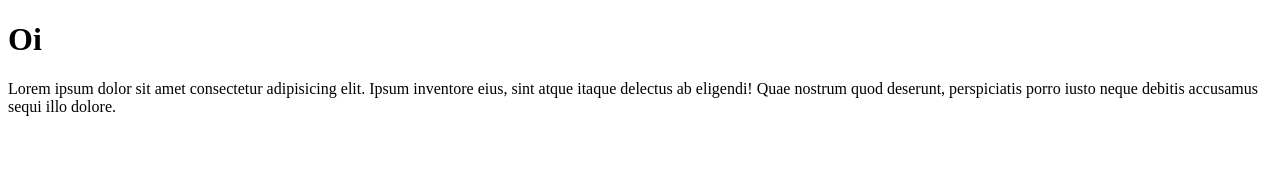
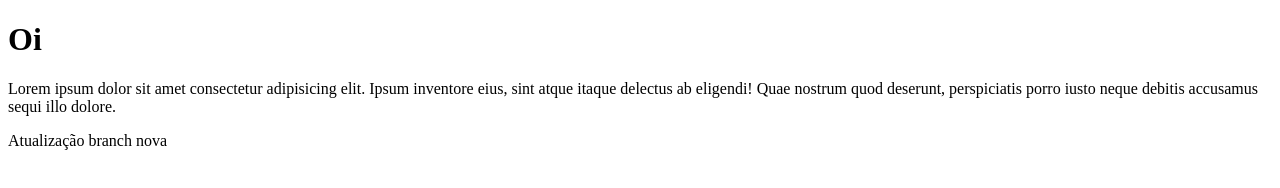
Before and after one commit to josafatavares13/teste-vscode, a plain HTML site: page index.html in a window 1280 px wide. Drawn offline with Linux system fonts and the light colour scheme.

Commit message:
Atualização

```diff
--- a/index.html
+++ b/index.html
@@ -9,5 +9,6 @@
 <body>
     <h1>Oi</h1>
     <p>Lorem ipsum dolor sit amet consectetur adipisicing elit. Ipsum inventore eius, sint atque itaque delectus ab eligendi! Quae nostrum quod deserunt, perspiciatis porro iusto neque debitis accusamus sequi illo dolore.</p>
+    <p>Atualização branch nova</p>
 </body>
 </html>
```
